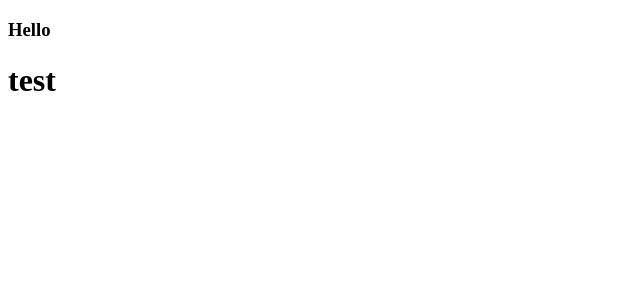
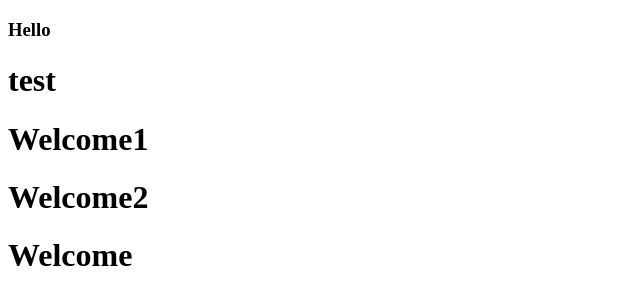
Before and after one commit to data9online/home, a plain HTML site: page index.html in a window 1280 px wide. Shown: the whole page, without its empty margins (0-640 px from the left). Drawn offline with Linux system fonts and the light colour scheme.

Commit message:
add index

```diff
--- a/index.html
+++ b/index.html
@@ -6,5 +6,8 @@
 <body>
 <h3>Hello</h3>
 <h1>test</h1>
+<h1>Welcome1</h1>
+<h1>Welcome2</h1>
+<h1>Welcome</h1>
 </body>
 </html>
```
